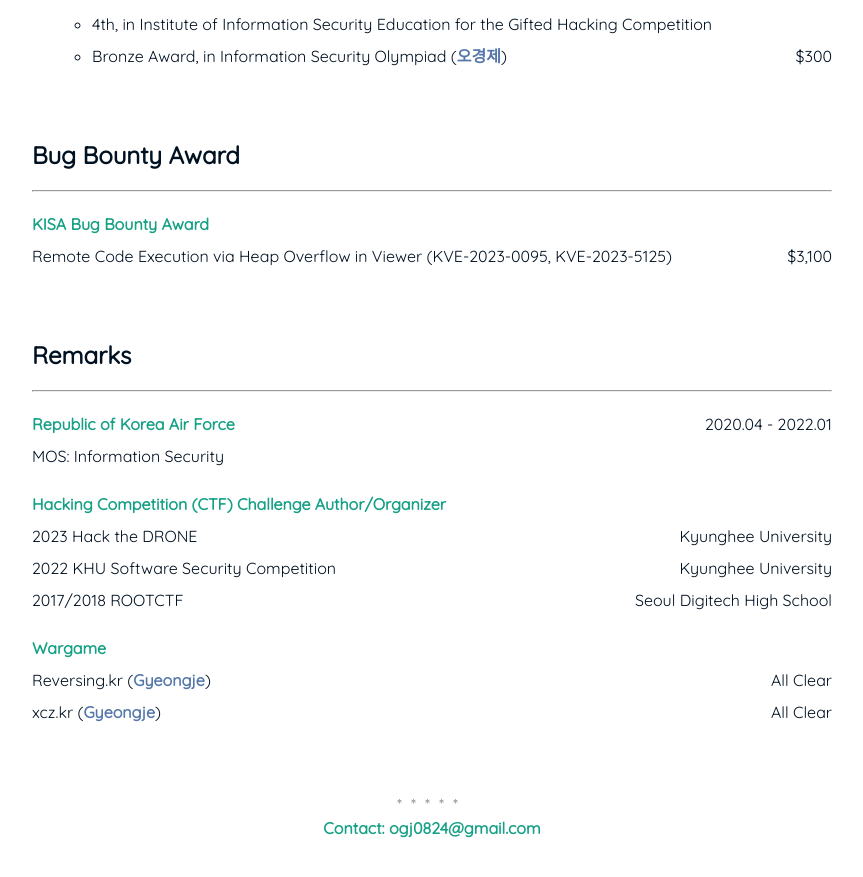
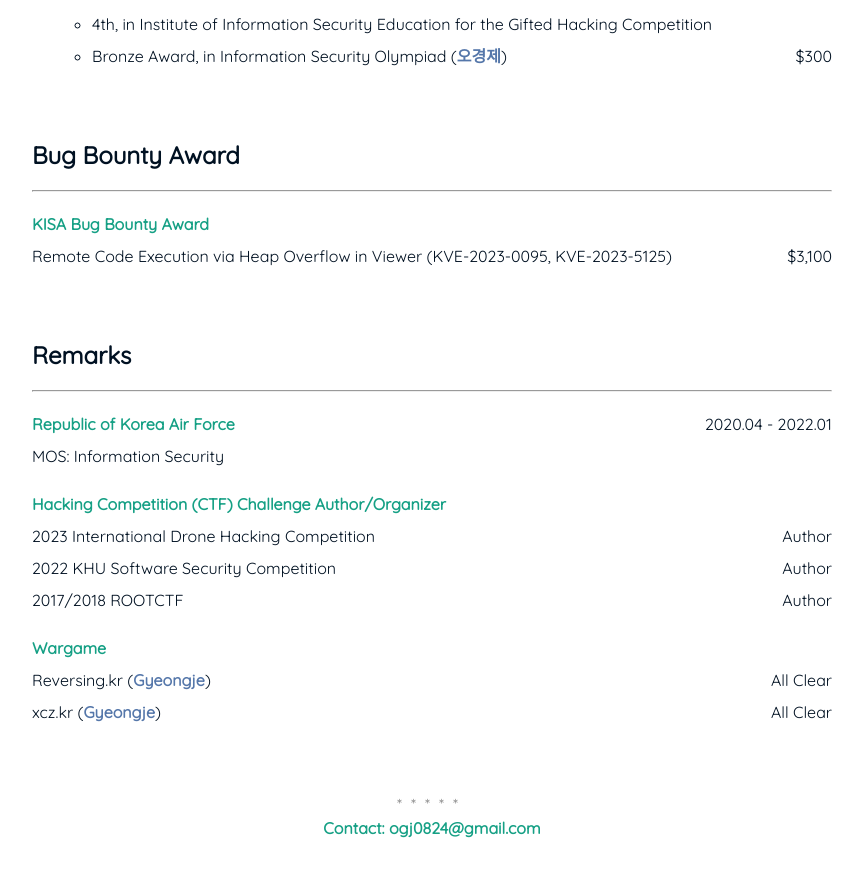
Before and after one commit to Gyeongje/gyeongje.github.io, a Jekyll site: the page built from index.md, in a window 1280 px wide and 900 px high, scrolled down 1844 px. Shown: the top 877 px of the window, without its empty margins (208-1071 px from the left). Built offline with Jekyll 4.4.1, drawn with Linux system fonts in a browser that asks for light colours.

Commit message:
Update index.md

```diff
--- a/index.md
+++ b/index.md
@@ -101,9 +101,9 @@
 MOS: Information Security
 
 **Hacking Competition (CTF) Challenge Author/Organizer**
-2023 Hack the DRONE <span style="float: right; ">Kyunghee University</span>
-2022 KHU Software Security Competition <span style="float: right; ">Kyunghee University</span>
-2017/2018 ROOTCTF <span style="float: right; ">Seoul Digitech High School</span>
+2023 International Drone Hacking Competition <span style="float: right; ">Author</span>
+2022 KHU Software Security Competition <span style="float: right; ">Author</span>
+2017/2018 ROOTCTF <span style="float: right; ">Author</span>
 
 **Wargame**
 Reversing.kr (<a href="http://reversing.kr/rank.php">Gyeongje</a>) <span style="float: right; ">All Clear</span>
```
